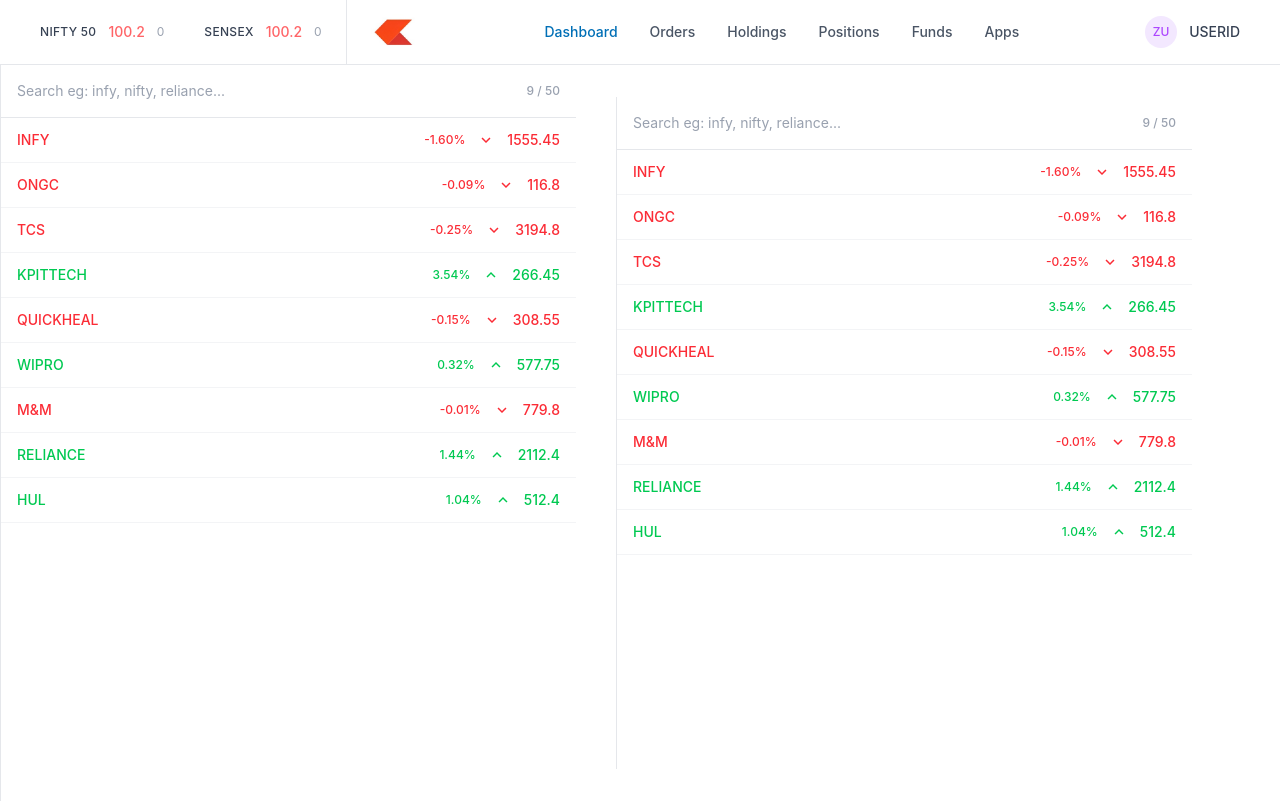
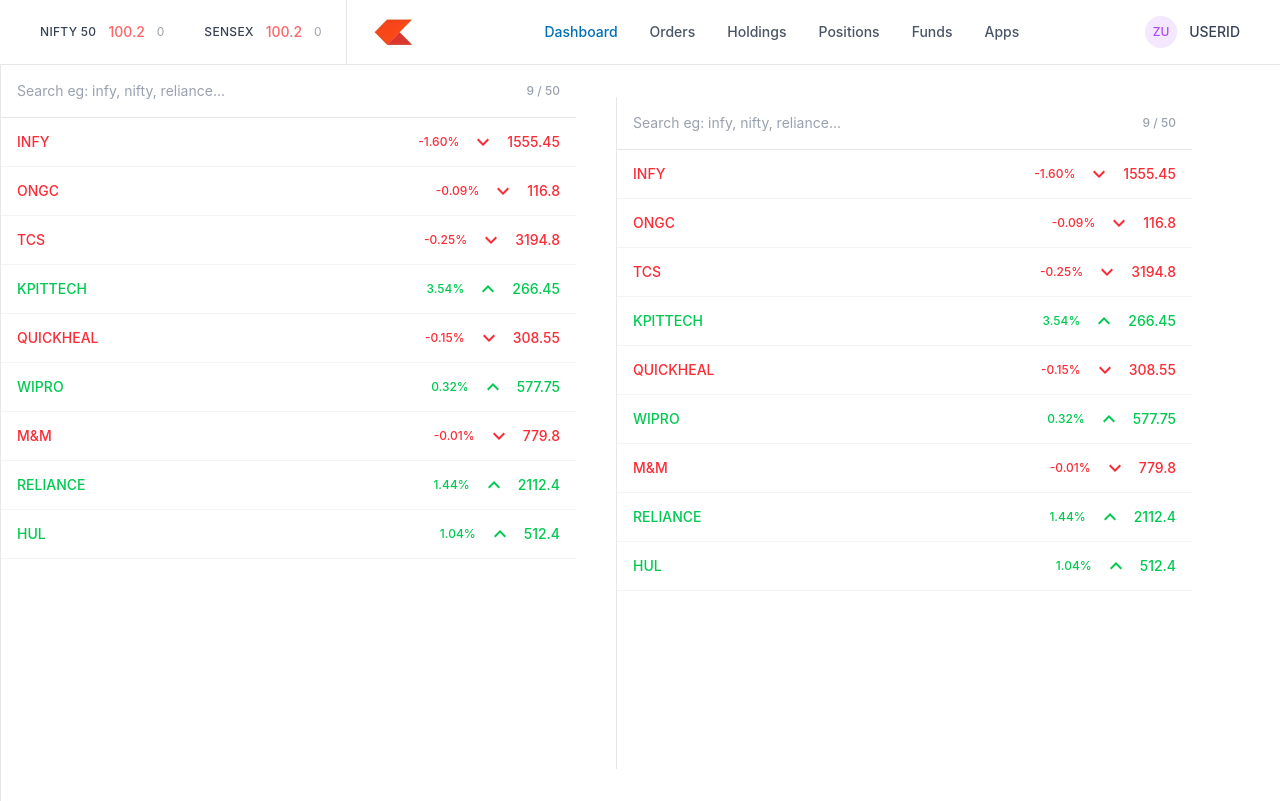
Before and after one commit to Dhairya-Dave-0204/Zerodha-Clone, a React (Vite) app in the folder dashboard/: page /watchlist in a window 1280 px wide. Built offline with nearby package versions, Linux system fonts and the light colour scheme.

Commit message:
Minor UI fix for navigation

```diff
--- a/dashboard/src/components/Menu/Menu.jsx
+++ b/dashboard/src/components/Menu/Menu.jsx
@@ -175,7 +175,7 @@
               >
                 <p
                   className={`py-3 text-sm font-medium border-b border-gray-100 hover:text-primary ${
-                    selectedMenu === 0 ? "text-primary" : "text-gray-600"
+                    selectedMenu === 1 ? "text-primary" : "text-gray-600"
                   }`}
                 >
                   Watchlist
@@ -191,7 +191,7 @@
               >
                 <p
                   className={`py-3 text-sm font-medium border-b border-gray-100 hover:text-primary ${
-                    selectedMenu === 1 ? "text-primary" : "text-gray-600"
+                    selectedMenu === 2 ? "text-primary" : "text-gray-600"
                   }`}
                 >
                   Orders
@@ -207,7 +207,7 @@
               >
                 <p
                   className={`py-3 text-sm font-medium border-b border-gray-100 hover:text-primary ${
-                    selectedMenu === 2 ? "text-primary" : "text-gray-600"
+                    selectedMenu === 3 ? "text-primary" : "text-gray-600"
                   }`}
                 >
                   Holdings
@@ -223,7 +223,7 @@
               >
                 <p
                   className={`py-3 text-sm font-medium border-b border-gray-100 hover:text-primary ${
-                    selectedMenu === 3 ? "text-primary" : "text-gray-600"
+                    selectedMenu === 4 ? "text-primary" : "text-gray-600"
                   }`}
                 >
                   Positions
@@ -239,7 +239,7 @@
               >
                 <p
                   className={`py-3 text-sm font-medium border-b border-gray-100 hover:text-primary ${
-                    selectedMenu === 4 ? "text-primary" : "text-gray-600"
+                    selectedMenu === 5 ? "text-primary" : "text-gray-600"
                   }`}
                 >
                   Funds
@@ -255,7 +255,7 @@
               >
                 <p
                   className={`py-3 text-sm font-medium hover:text-primary ${
-                    selectedMenu === 5 ? "text-primary" : "text-gray-600"
+                    selectedMenu === 6 ? "text-primary" : "text-gray-600"
                   }`}
                 >
                   Apps
--- a/dashboard/src/components/WatchList/WatchList.jsx
+++ b/dashboard/src/components/WatchList/WatchList.jsx
@@ -13,7 +13,6 @@
   return (
     <div className="w-full h-full min-h-screen overflow-y-auto bg-white border-l border-gray-200 lg:w-xl lg:min-h-0">
 
-      {/* Search */}
       <div className="sticky top-0 z-10 flex items-center justify-between px-4 py-4 bg-white border-b border-gray-200">
 
         <input
@@ -30,7 +29,6 @@
 
       </div>
 
-      {/* Watchlist */}
       <ul className="pb-10">
 
         {watchlist.map((stock, index) => {
@@ -48,8 +46,6 @@
 };
 
 export default WatchList;
-
-/* ========================= */
 
 const WatchListItem = ({ stock }) => {
   const [showWatchlistActions, setShowWatchlistActions] =
@@ -87,9 +83,9 @@
           </span>
 
           {stock.isDown ? (
-            <KeyboardArrowDown className="!text-red-500 !text-lg" />
+            <KeyboardArrowDown className="text-lg text-red-500" />
           ) : (
-            <KeyboardArrowUp className="!text-green-500 !text-lg" />
+            <KeyboardArrowUp className="text-lg text-green-500" />
           )}
 
           <span
@@ -113,8 +109,6 @@
   );
 };
 
-/* ========================= */
-
 const WatchListActions = () => {
   return (
     <div className="absolute flex items-center gap-2 pl-3 -translate-y-1/2 bg-white top-1/2 right-4">
@@ -128,11 +122,11 @@
       </button>
 
       <button className="flex items-center justify-center w-8 h-8 duration-200 bg-white border border-gray-300 rounded cursor-pointer hover:bg-gray-100">
-        <BarChartOutlined className="!text-gray-600 !text-base" />
+        <BarChartOutlined className="text-base text-gray-600" />
       </button>
 
       <button className="flex items-center justify-center w-8 h-8 duration-200 bg-white border border-gray-300 rounded cursor-pointer hover:bg-gray-100">
-        <MoreHoriz className="!text-gray-600 !text-base" />
+        <MoreHoriz className="text-base text-gray-600" />
       </button>
 
     </div>
```
